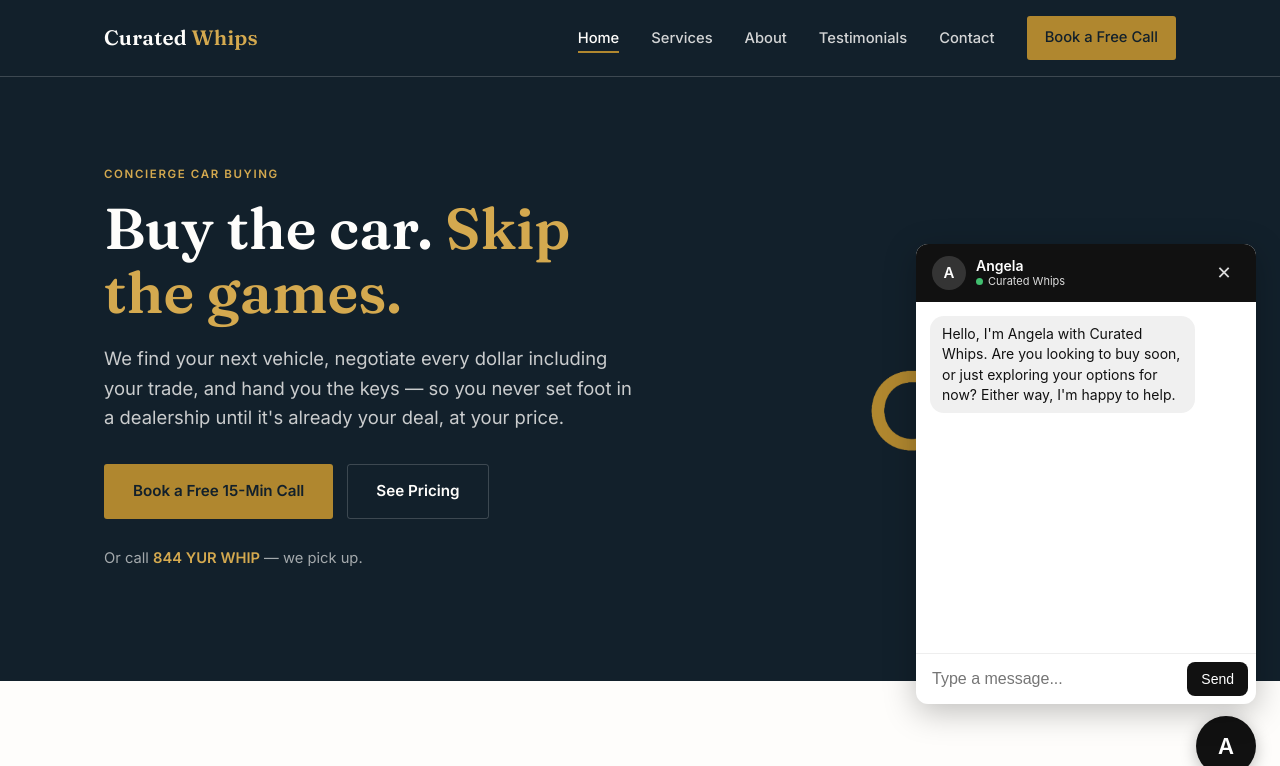
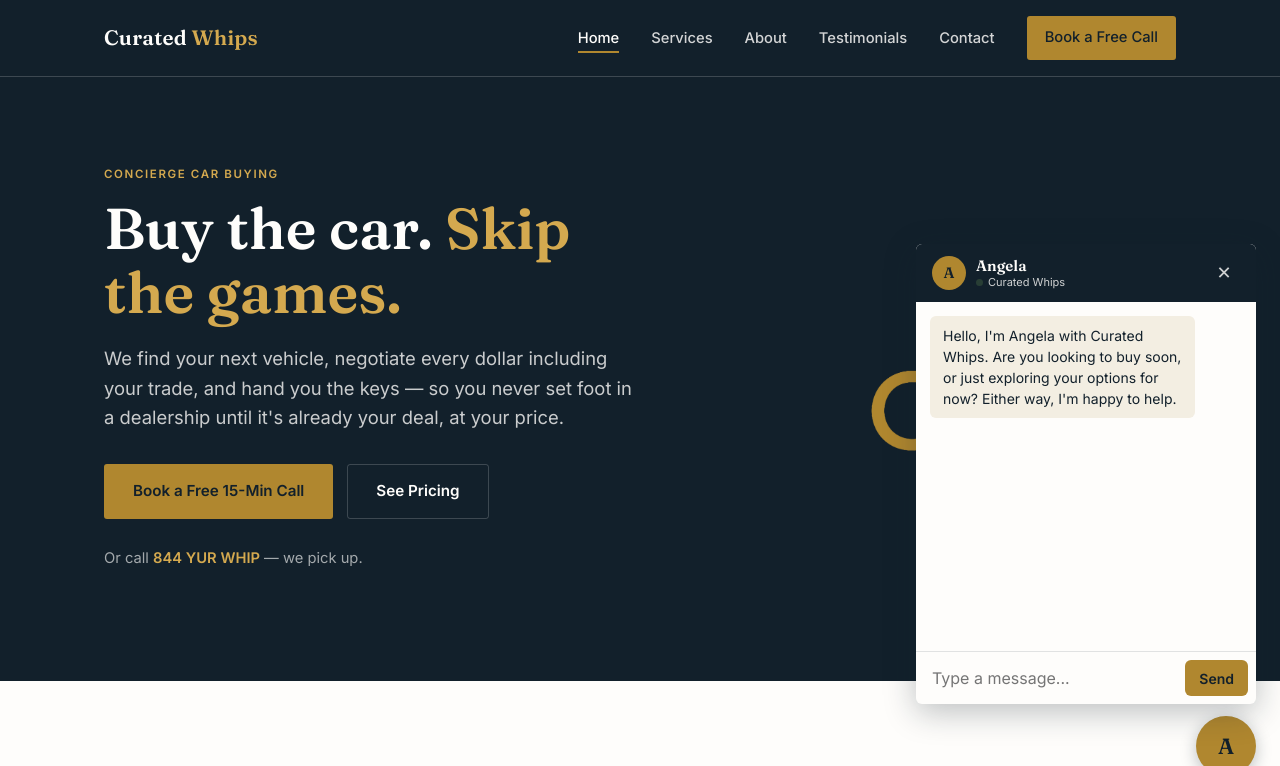
Before and after one commit to Curated-Whips/curatedwhips-site, a website: page index.html in a window 1280 px wide. Both pictures are taken after a click on the button "Chat with us". Shown: the top 766 px of the page. Drawn offline with Linux system fonts and the light colour scheme.

Commit message:
Update index.html

```diff
--- a/index.html
+++ b/index.html
@@ -353,13 +353,21 @@
 <script src="js/main.js"></script>
 
 <!--
-  Curated Whips chat widget.
-  Paste this whole block right before </body> in index.html (and any other
-  page you want the widget on — services.html, about.html, etc.)
+  Curated Whips chat widget — restyled to match the site's ink/brass/Fraunces-Inter
+  design system (see css/style.css :root for the source palette).
+  Paste this whole block right before </body> on every page.
 -->
 <style>
   :root {
-    --cw-accent: #111; /* swap this one value for a brand color later */
+    --cw-header-bg: var(--ink, #12202B);
+    --cw-accent: var(--brass, #B0872F);
+    --cw-accent-text: var(--ink, #12202B); /* dark text ON the brass buttons — brass is too light for white text to pass contrast */
+    --cw-panel-bg: var(--white, #FEFDFB);
+    --cw-assistant-bubble: var(--paper, #F3EEE2);
+    --cw-body-text: var(--ink, #12202B);
+    --cw-font-body: var(--font-body, 'Inter', -apple-system, BlinkMacSystemFont, sans-serif);
+    --cw-font-display: var(--font-display, 'Fraunces', Georgia, serif);
+    --cw-radius: 6px;
   }
   #cw-widget-btn {
     position: fixed;
@@ -371,15 +379,15 @@
     height: 60px;
     border-radius: 50%;
     background: var(--cw-accent);
-    color: #fff;
+    color: var(--cw-accent-text);
     border: none;
     cursor: pointer;
-    box-shadow: 0 4px 16px rgba(0,0,0,0.25);
+    box-shadow: 0 4px 16px rgba(18,32,43,0.28);
     z-index: 9999;
     display: flex;
     align-items: center;
     justify-content: center;
-    font-family: -apple-system, BlinkMacSystemFont, "Segoe UI", Roboto, sans-serif;
+    font-family: var(--cw-font-display);
     font-size: 22px;
     font-weight: 600;
     transition: transform 0.15s ease;
@@ -398,14 +406,14 @@
     height: 460px;
     max-height: calc(100vh - 140px);
     max-height: calc(100dvh - 140px); /* dvh accounts for mobile keyboard/browser chrome; ignored by browsers that don't support it, falling back to the vh line above */
-    background: #fff;
-    border-radius: 12px;
-    box-shadow: 0 8px 32px rgba(0,0,0,0.25);
+    background: var(--cw-panel-bg);
+    border-radius: var(--cw-radius);
+    box-shadow: 0 8px 32px rgba(18,32,43,0.28);
     display: flex;
     flex-direction: column;
     overflow: hidden;
     z-index: 9999;
-    font-family: -apple-system, BlinkMacSystemFont, "Segoe UI", Roboto, sans-serif;
+    font-family: var(--cw-font-body);
     opacity: 0;
     transform: translateY(12px) scale(0.98);
     pointer-events: none;
@@ -417,8 +425,8 @@
     pointer-events: auto;
   }
   #cw-widget-header {
-    background: var(--cw-accent);
-    color: #fff;
+    background: var(--cw-header-bg);
+    color: var(--white, #FEFDFB);
     padding: 12px 16px;
     display: flex;
     justify-content: space-between;
@@ -433,19 +441,25 @@
     width: 34px;
     height: 34px;
     border-radius: 50%;
-    background: rgba(255,255,255,0.15);
+    background: var(--cw-accent);
+    color: var(--cw-accent-text);
     display: flex;
     align-items: center;
     justify-content: center;
+    font-family: var(--cw-font-display);
     font-weight: 600;
     font-size: 15px;
     flex-shrink: 0;
   }
   #cw-widget-header-text { display: flex; flex-direction: column; line-height: 1.25; }
-  #cw-widget-header-text .cw-name { font-size: 14px; font-weight: 600; }
+  #cw-widget-header-text .cw-name {
+    font-family: var(--cw-font-display);
+    font-size: 15px;
+    font-weight: 600;
+  }
   #cw-widget-header-text .cw-status {
     font-size: 11px;
-    opacity: 0.85;
+    opacity: 0.8;
     display: flex;
     align-items: center;
     gap: 5px;
@@ -455,16 +469,16 @@
     width: 7px;
     height: 7px;
     border-radius: 50%;
-    background: #4ade80;
+    background: var(--forest, #2E4638);
     display: inline-block;
   }
   #cw-widget-header button.cw-close-btn {
     background: none;
     border: none;
-    color: #fff;
+    color: var(--white, #FEFDFB);
     font-size: 18px;
     cursor: pointer;
-    opacity: 0.85;
+    opacity: 0.8;
     width: 32px;
     height: 32px;
     display: flex;
@@ -481,26 +495,26 @@
     -webkit-overflow-scrolling: touch;
     padding: 14px;
     font-size: 14px;
-    line-height: 1.45;
+    line-height: 1.5;
   }
   .cw-msg { margin-bottom: 12px; max-width: 85%; }
   .cw-msg.user { margin-left: auto; text-align: right; }
   .cw-bubble {
     display: inline-block;
-    padding: 8px 12px;
-    border-radius: 14px;
+    padding: 9px 13px;
+    border-radius: var(--cw-radius);
   }
-  .cw-msg.user .cw-bubble { background: var(--cw-accent); color: #fff; }
-  .cw-msg.assistant .cw-bubble { background: #f0f0f0; color: #111; }
-  .cw-msg.assistant .cw-bubble a { color: #0645AD; }
+  .cw-msg.user .cw-bubble { background: var(--cw-header-bg); color: var(--white, #FEFDFB); }
+  .cw-msg.assistant .cw-bubble { background: var(--cw-assistant-bubble); color: var(--cw-body-text); }
+  .cw-msg.assistant .cw-bubble a { color: var(--forest, #2E4638); }
   .cw-book-btn {
     display: inline-block;
     margin-top: 6px;
     background: var(--cw-accent);
-    color: #fff !important;
+    color: var(--cw-accent-text) !important;
     text-decoration: none !important;
     padding: 9px 14px;
-    border-radius: 8px;
+    border-radius: var(--cw-radius);
     font-size: 13px;
     font-weight: 600;
     touch-action: manipulation;
@@ -508,7 +522,7 @@
   }
   #cw-widget-input-row {
     display: flex;
-    border-top: 1px solid #eee;
+    border-top: 1px solid var(--line, rgba(18,32,43,0.12));
     padding: 8px;
   }
   #cw-widget-input {
@@ -516,17 +530,22 @@
     border: none;
     outline: none;
     padding: 8px;
+    font-family: var(--cw-font-body);
     font-size: 16px; /* must be 16px+ or iOS Safari auto-zooms the page on focus */
+    color: var(--cw-body-text);
+    background: transparent;
     touch-action: manipulation;
   }
   #cw-widget-send {
     background: var(--cw-accent);
-    color: #fff;
+    color: var(--cw-accent-text);
     border: none;
-    border-radius: 8px;
+    border-radius: var(--cw-radius);
     padding: 8px 14px;
     cursor: pointer;
+    font-family: var(--cw-font-body);
     font-size: 14px;
+    font-weight: 600;
     touch-action: manipulation;
     -webkit-tap-highlight-color: transparent;
   }
@@ -721,5 +740,6 @@
   });
 })();
 </script>
+
 </body>
 </html>
```
